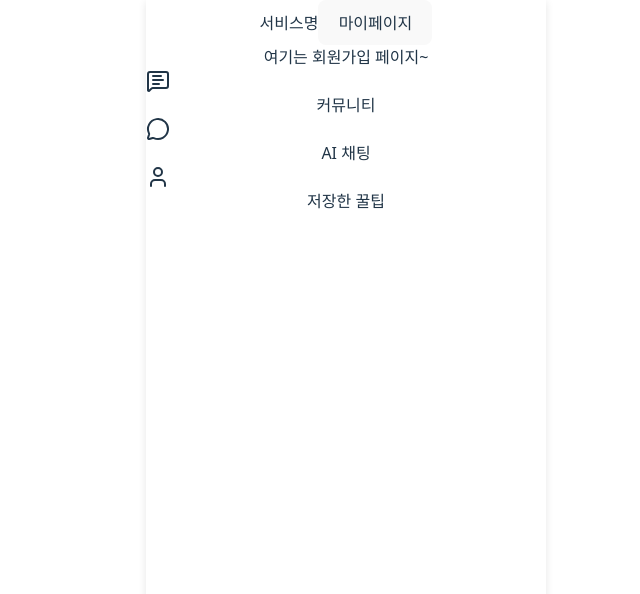
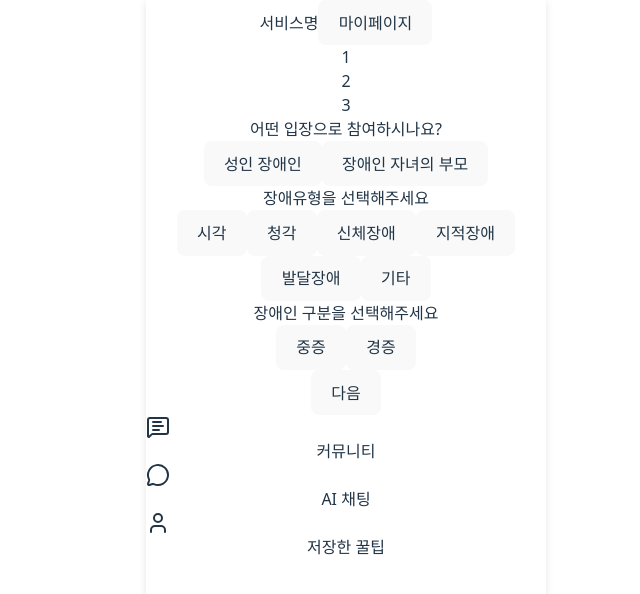
Before and after one commit to 2025-UMC-Hackathon/Frontend, a React (Vite) app: page /signup in a window 1280 px wide. Shown: the top 594 px of the page, without its empty margins (294-934 px from the left). Built offline with nearby package versions, Linux system fonts and the light colour scheme.

Commit message:
progress: 회원가입 화면 1차완성

```diff
--- a/src/components/box.tsx
+++ b/src/components/box.tsx
@@ -44,7 +44,7 @@ export default function Box({
 	  ${baseClass}
 	  ${width} ${height} ${padding ?? ''} ${margin ?? ''}
 	  ${backgroundColor ?? ''} ${borderRadius ?? ''} ${border ?? ''} ${boxShadow ?? ''}
-	  flex flex-${flexDirection}
+	  flex flex-${flexDirection} grid place-items-center
 	`.trim();
 
 	return <div className={className}>{children}</div>;
--- a/src/components/button.tsx
+++ b/src/components/button.tsx
@@ -1,10 +1,14 @@
+import type { ReactNode } from 'react';
+
 interface CustomButtonProps {
-	text: string;
+	text?: string;
+	children?: ReactNode;
 	width?: string;
 	height?: string;
 	padding?: string;
 	backgroundColor?: string;
 	borderRadius?: string;
+	border?: string;
 	fontColor?: string;
 	onClick?: () => void;
 	variant?: 'primary' | 'secondary' | 'danger' | 'outline';
@@ -38,10 +42,12 @@ const variantStyles: Record<NonNullable<CustomButtonProps['variant']>, VariantSt
 
 export default function Button({
 	text,
+	children,
 	width = 'w-auto',
 	height = 'h-auto',
 	padding = 'px-4 py-2',
 	backgroundColor,
+	border,
 	borderRadius,
 	fontColor,
 	onClick,
@@ -54,13 +60,15 @@ export default function Button({
 		${backgroundColor ?? variantClass.bg}
 		${fontColor ?? variantClass.text}
 		${borderRadius ?? 'rounded-md'}
+		${border ?? 'border-0'}
 		${variantClass.border ?? ''}
-		transition hover:opacity-90 grid place-items-center border-0 focus:outline-none
+		transition hover:opacity-90 grid place-items-center
+		border-none outline-none ring-0 focus:ring-0 focus:outline-none focus:border-transparent
 	`.trim();
 
 	return (
 		<button className={className} onClick={onClick}>
-			{text}
+			{text ?? children}
 		</button>
 	);
 }
--- a/src/components/modal.tsx
+++ b/src/components/modal.tsx
@@ -13,7 +13,8 @@ export default function Modal({ children, onClose }: ModalProps) {
 	return ReactDOM.createPortal(
 		<div className="fixed top-1/2 left-1/2 -translate-x-1/2 -translate-y-1/2 z-50 w-[400px] h-full
 		bg-black bg-opacity-50 p-6 rounded-lg shadow-lg">
-			<div className="relative top-1/2 left-1/2 -translate-x-1/2 -translate-y-1/2 bg-white p-6 rounded-lg shadow-lg w-[300px] flex-col">
+			<div className="relative top-1/2 left-1/2 -translate-x-1/2 -translate-y-1/2 bg-white p-6 rounded-lg
+			shadow-lg w-[300px] flex flex-col items-center justify-center gap-2">
 				<button
 					onClick={onClose}
 					className="absolute top-3 right-3 text-2xl font-bold text-gray-500 hover:text-gray-800 p-1"
--- /dev/null
+++ b/src/components/signup/step1.tsx
@@ -0,0 +1,95 @@
+import { useState } from 'react';
+import Button from '../button';
+
+interface Props {
+	onNext: () => void;
+}
+
+export default function Step1({ onNext }: Props) {
+	const [role, setRole] = useState('');
+	const [disability, setDisability] = useState('');
+	const [type, setType] = useState('');
+
+	const isValid = role && disability && type;
+
+	const getStyle = (selected: boolean) => {
+		return selected
+			? {
+				backgroundColor: 'bg-green-500',
+				fontColor: 'text-white',
+				border: 'border-4 border-green-500',
+			}
+			: {
+				backgroundColor: 'bg-white',
+				fontColor: 'text-gray-600',
+				border: 'border-4 border-gray-200',
+			};
+	};
+
+	return (
+		<div className="w-full max-w-md flex flex-col gap-4">
+			<h2 className="text-xl font-bold">어떤 입장으로 참여하시나요?</h2>
+			<div className="flex gap-2">
+				{['성인 장애인', '장애인 자녀의 부모'].map((v) => {
+					const style = getStyle(role === v);
+					return (
+						<Button
+							key={v}
+							text={v}
+							variant="primary"
+							backgroundColor={style.backgroundColor}
+							fontColor={style.fontColor}
+							border={style.border}
+							onClick={() => setRole(v)}
+						/>
+					);
+				})}
+			</div>
+
+			<h2 className="text-xl font-bold">장애유형을 선택해주세요</h2>
+			<div className="flex gap-2 flex-wrap">
+				{['시각', '청각', '신체장애', '지적장애', '발달장애', '기타'].map((v) => {
+					const style = getStyle(disability === v);
+					return (
+						<Button
+							key={v}
+							text={v}
+							variant="primary"
+							backgroundColor={style.backgroundColor}
+							fontColor={style.fontColor}
+							border={style.border}
+							onClick={() => setDisability(v)}
+						/>
+					);
+				})}
+			</div>
+
+			<h2 className="text-xl font-bold">장애인 구분을 선택해주세요</h2>
+			<div className="flex gap-2">
+				{['중증', '경증'].map((v) => {
+					const style = getStyle(type === v);
+					return (
+						<Button
+							key={v}
+							text={v}
+							variant="primary"
+							backgroundColor={style.backgroundColor}
+							fontColor={style.fontColor}
+							border={style.border}
+							onClick={() => setType(v)}
+						/>
+					);
+				})}
+			</div>
+
+			<button
+				disabled={!isValid}
+				onClick={onNext}
+				className={`mt-4 w-full py-2 rounded ${isValid ? 'bg-green-500 text-white' : 'bg-gray-300 text-gray-500'
+					}`}
+			>
+				다음
+			</button>
+		</div>
+	);
+}
--- /dev/null
+++ b/src/components/signup/step2.tsx
@@ -0,0 +1,41 @@
+import { useState } from 'react';
+import TextField from '../LoginTextField';
+
+interface Props {
+	onNext: () => void;
+}
+
+export default function Step2({ onNext }: Props) {
+	const [nickname, setNickname] = useState('');
+	const [birth, setBirth] = useState('');
+	const [email, setEmail] = useState('');
+	const [password, setPassword] = useState('');
+	const [confirm, setConfirm] = useState('');
+
+	const isValid =
+		nickname && birth && email && password && confirm && password === confirm;
+
+	return (
+		<div className="w-full max-w-md flex flex-col gap-4 items-start justify-center">
+			<h3>닉네임*</h3>
+			<TextField placeholder="닉네임" variant='signup' value={nickname} onChange={(e) => setNickname(e.target.value)} />
+			<h3>생년월일*</h3>
+			<TextField placeholder="생년월일" variant='signup' value={birth} onChange={(e) => setBirth(e.target.value)} />
+			<h3>이메일*</h3>
+			<TextField placeholder="이메일" variant='signup' value={email} onChange={(e) => setEmail(e.target.value)} />
+			<h3>비밀번호*</h3>
+			<TextField type="password" placeholder="비밀번호" variant='signup' value={password} onChange={(e) => setPassword(e.target.value)} />
+			<h3>비밀번호 확인*</h3>
+			<TextField type="password" placeholder="비밀번호 확인" variant='signup' value={confirm} onChange={(e) => setConfirm(e.target.value)} />
+
+			<button
+				disabled={!isValid}
+				onClick={onNext}
+				className={`mt-4 w-full py-2 rounded ${isValid ? 'bg-green-500 text-white' : 'bg-gray-300 text-gray-500'
+					}`}
+			>
+				다음
+			</button>
+		</div>
+	);
+}
--- /dev/null
+++ b/src/components/signup/step3.tsx
@@ -0,0 +1,27 @@
+import Button from "../button";
+import Modal from "../modal";
+import { useEffect, useState } from 'react';
+import { useNavigate } from "react-router-dom";
+
+export default function Step3() {
+	const navigate = useNavigate();
+	const [open, setOpen] = useState(false);
+
+	// 렌더링 시 모달이 열림
+	useEffect(() => {
+		setOpen(true);
+	}, []);
+
+	return (
+		<div className="w-full max-w-md flex flex-col items-center justify-center gap-4">
+			{open && (
+				<Modal onClose={() => setOpen(false)}>
+					<p className="mb-4">회원가입이 완료되었습니다!</p>
+					<Button variant="primary" onClick={() => navigate('/login')}>
+						로그인하러 가기
+					</Button>
+				</Modal>
+			)}
+		</div>
+	);
+}
--- a/src/pages/signuppage.tsx
+++ b/src/pages/signuppage.tsx
@@ -1,7 +1,37 @@
+import { useState } from 'react';
+import Step1 from "../components/signup/step1";
+import Step2 from "../components/signup/step2";
+import Step3 from "../components/signup/step3";
+import Box from '../components/box';
+
 export default function Signup() {
+	const [step, setStep] = useState(1);
+
+	const goToNext = () => setStep((prev) => prev + 1);
+
+	const getBoxColor = (boxStep: number) =>
+		step === boxStep ? 'bg-green-500 text-white' : 'bg-gray-100 text-black';
+
 	return (
-		<div className="flex flex-col items-center justify-start p-2">
-			여기는 회원가입 페이지~
+		<div className="flex flex-col items-center justify-start p-4 min-h-screen">
+			<div className="w-full max-w-md flex justify-center gap-4 mb-6">
+				{[1, 2, 3].map((num) => (
+					<Box
+						key={num}
+						width="w-10"
+						height="h-10"
+						borderRadius="rounded-full"
+						backgroundColor={getBoxColor(num)}
+						padding="p-0"
+					>
+						{num}
+					</Box>
+				))}
+			</div>
+
+			{step === 1 && <Step1 onNext={goToNext} />}
+			{step === 2 && <Step2 onNext={goToNext} />}
+			{step === 3 && <Step3 />}
 		</div>
 	);
 }
```
